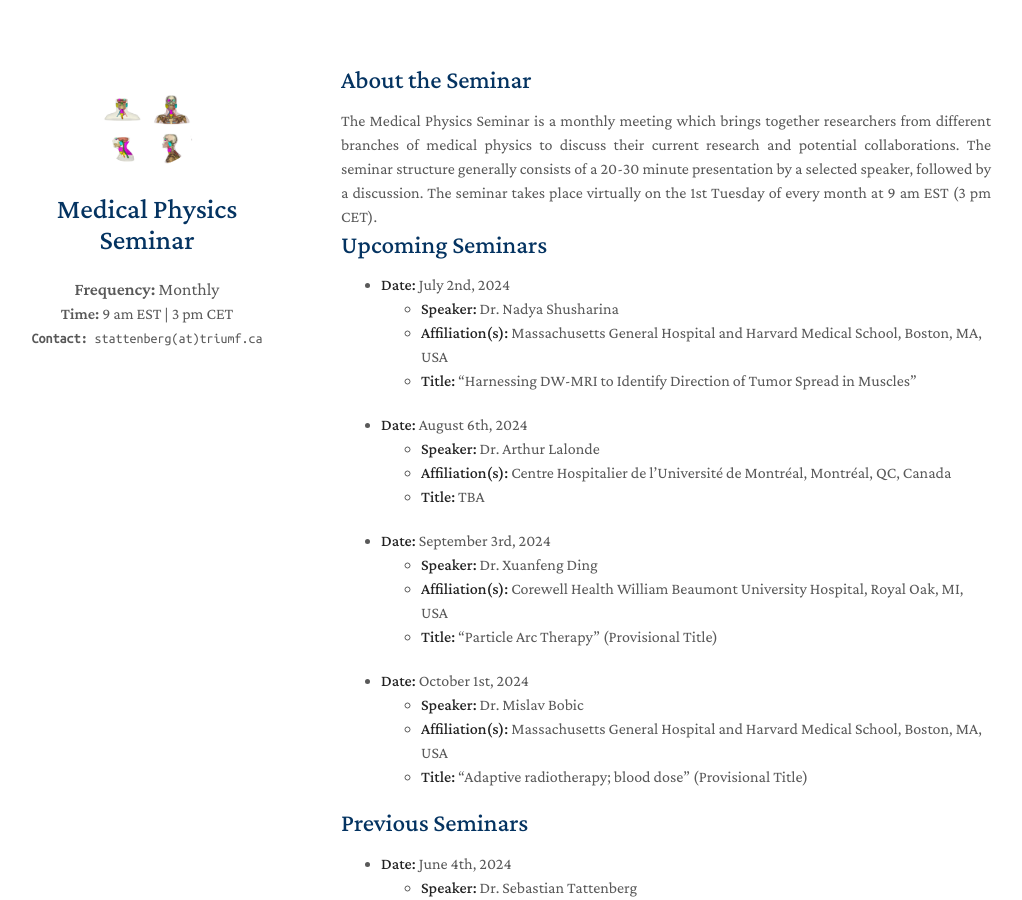
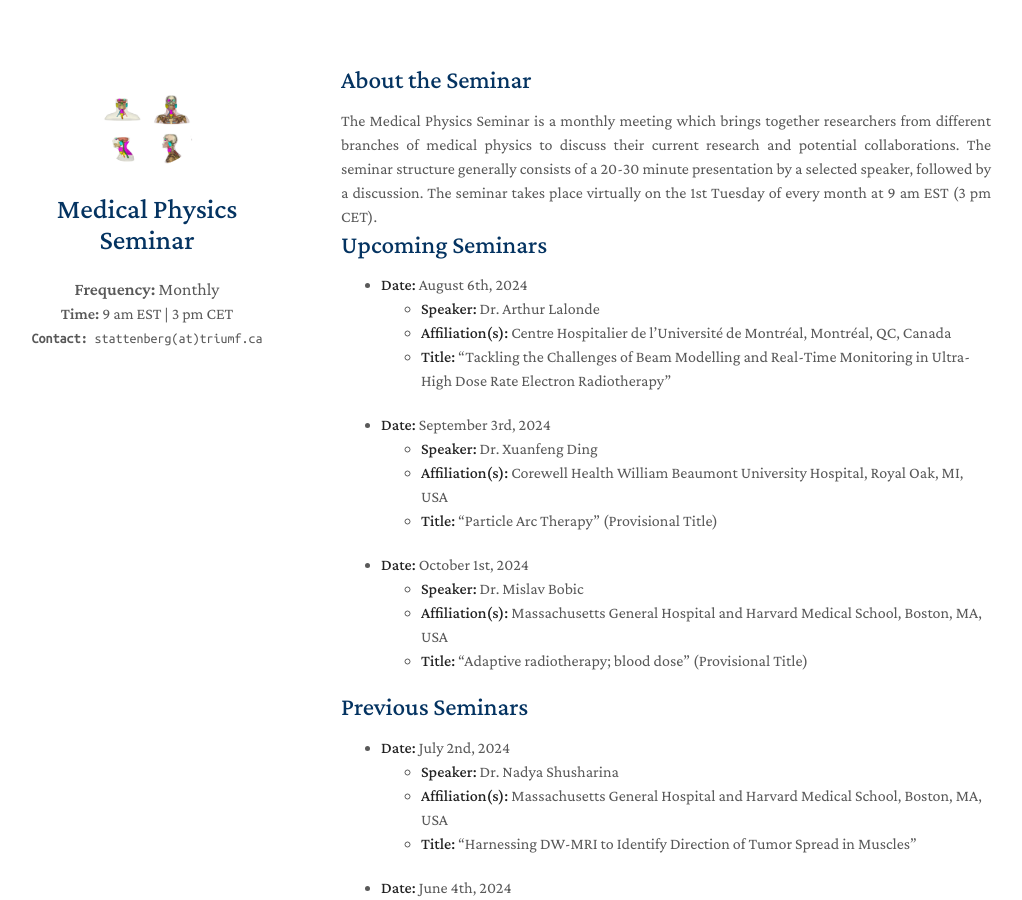
Before and after one commit to MedPhysSeminar/MedPhysSeminar.github.io, a Jekyll site: the page built from index.md, in a window 1280 px wide and 900 px high. Shown: the whole window, without its empty margins (129-1151 px from the left). Built offline with Jekyll 4.4.1, drawn with Linux system fonts in a browser that asks for light colours; nearby versions of some CDN libraries; a style sheet for code colours, icons or effects is not loaded; our own code applies the rules of GitHub Pages for plain Markdown files.

Commit message:
Update index.md

```diff
--- a/index.md
+++ b/index.md
@@ -9,15 +9,10 @@ layout: homepage
 
 ## Upcoming Seminars
 
-- **Date:** July 2nd, 2024
-  - **Speaker:** Dr. Nadya Shusharina
-  - **Affiliation(s):** Massachusetts General Hospital and Harvard Medical School, Boston, MA, USA
-  - **Title:** "Harnessing DW-MRI to Identify Direction of Tumor Spread in Muscles"
-
 - **Date:** August 6th, 2024
   - **Speaker:** Dr. Arthur Lalonde
   - **Affiliation(s):** Centre Hospitalier de l'Université de Montréal, Montréal, QC, Canada
-  - **Title:** TBA
+  - **Title:** "Tackling the Challenges of Beam Modelling and Real-Time Monitoring in Ultra-High Dose Rate Electron Radiotherapy"
 
 - **Date:** September 3rd, 2024
   - **Speaker:** Dr. Xuanfeng Ding
@@ -30,6 +25,11 @@ layout: homepage
   - **Title:** "Adaptive radiotherapy; blood dose" (Provisional Title)
 
 ## Previous Seminars
+
+- **Date:** July 2nd, 2024
+  - **Speaker:** Dr. Nadya Shusharina
+  - **Affiliation(s):** Massachusetts General Hospital and Harvard Medical School, Boston, MA, USA
+  - **Title:** "Harnessing DW-MRI to Identify Direction of Tumor Spread in Muscles"
 
 - **Date:** June 4th, 2024
   - **Speaker:** Dr. Sebastian Tattenberg
```
